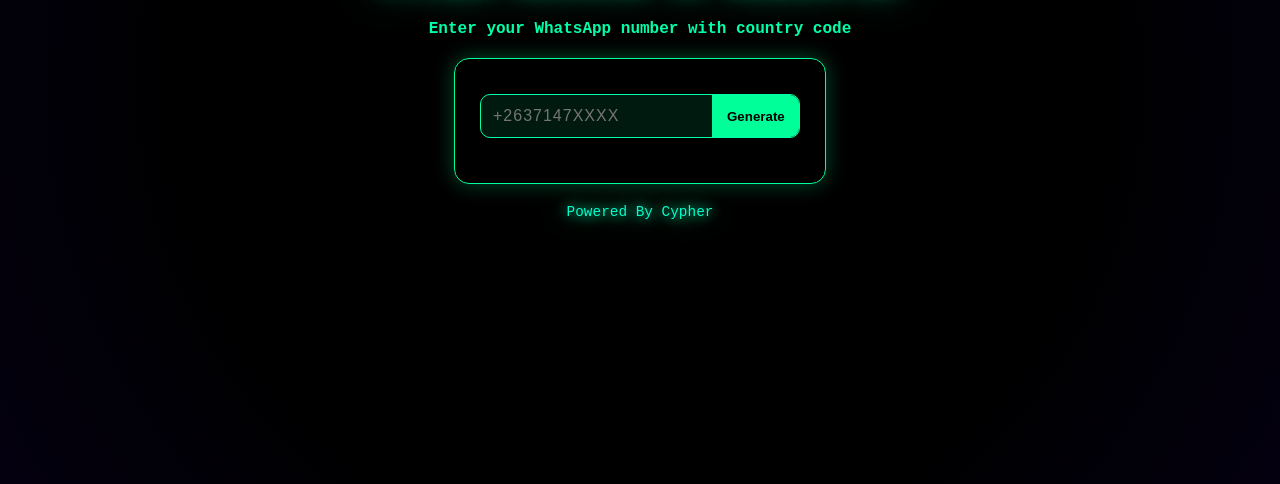
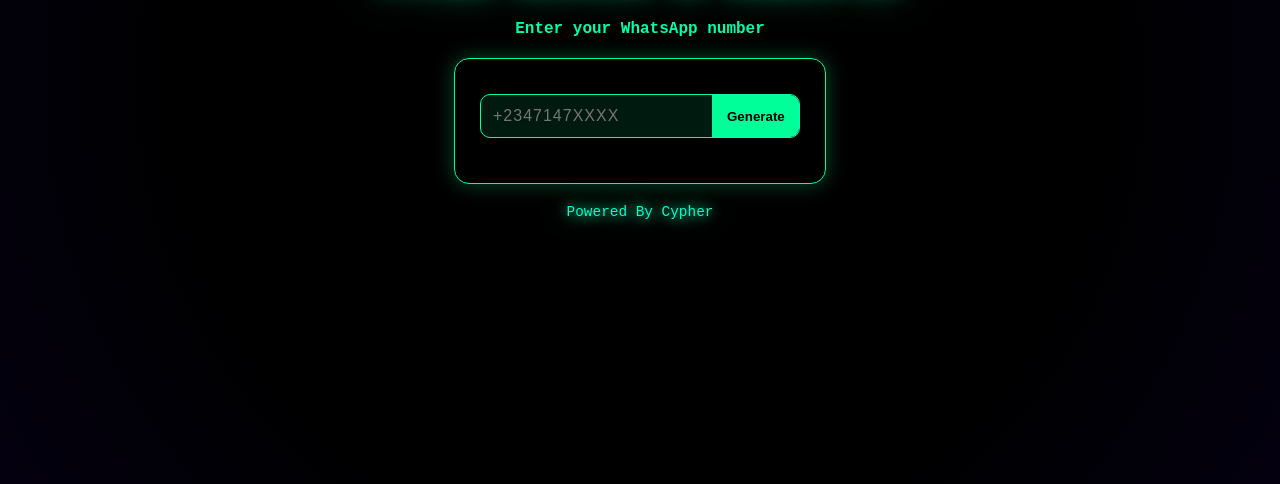
Before and after one commit to ogemdivictor1/Cypher-md-, a website: page pair.html in a window 1280 px wide. Shown: the part 316-800 px from the top of the page. Drawn offline with nearby package versions, Linux system fonts and the light colour scheme.

Commit message:
Update pair.html

```diff
--- a/pair.html
+++ b/pair.html
@@ -114,11 +114,11 @@
 </head>
 <body>
   <h1>CY<font color="#00ffaa">PHER</font> SESSION ID GENERATOR</h1>
-  <h2>Enter your WhatsApp number with country code</h2>
+  <h2>Enter your WhatsApp number</h2>
 
   <div class="box">
     <div class="input-container">
-      <input placeholder="+2637147XXXX" type="number" id="number">
+      <input placeholder="+2347147XXXX" type="number" id="number">
       <button id="submit">Generate</button>
     </div>
 
```
